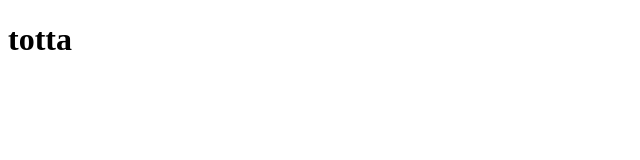
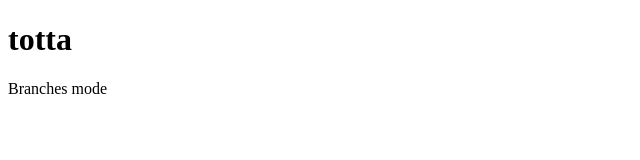
Before and after one commit to asbin1/asbin-git, a plain HTML site: page index.html in a window 1280 px wide. Shown: the whole page, without its empty margins (0-640 px from the left). Drawn offline with Linux system fonts and the light colour scheme.

Commit message:
branh f1

```diff
--- a/index.html
+++ b/index.html
@@ -9,5 +9,6 @@
 </head>
 <body>
     <h1>totta</h1>
+    <p>Branches mode</p>
 </body>
 </html>
```
